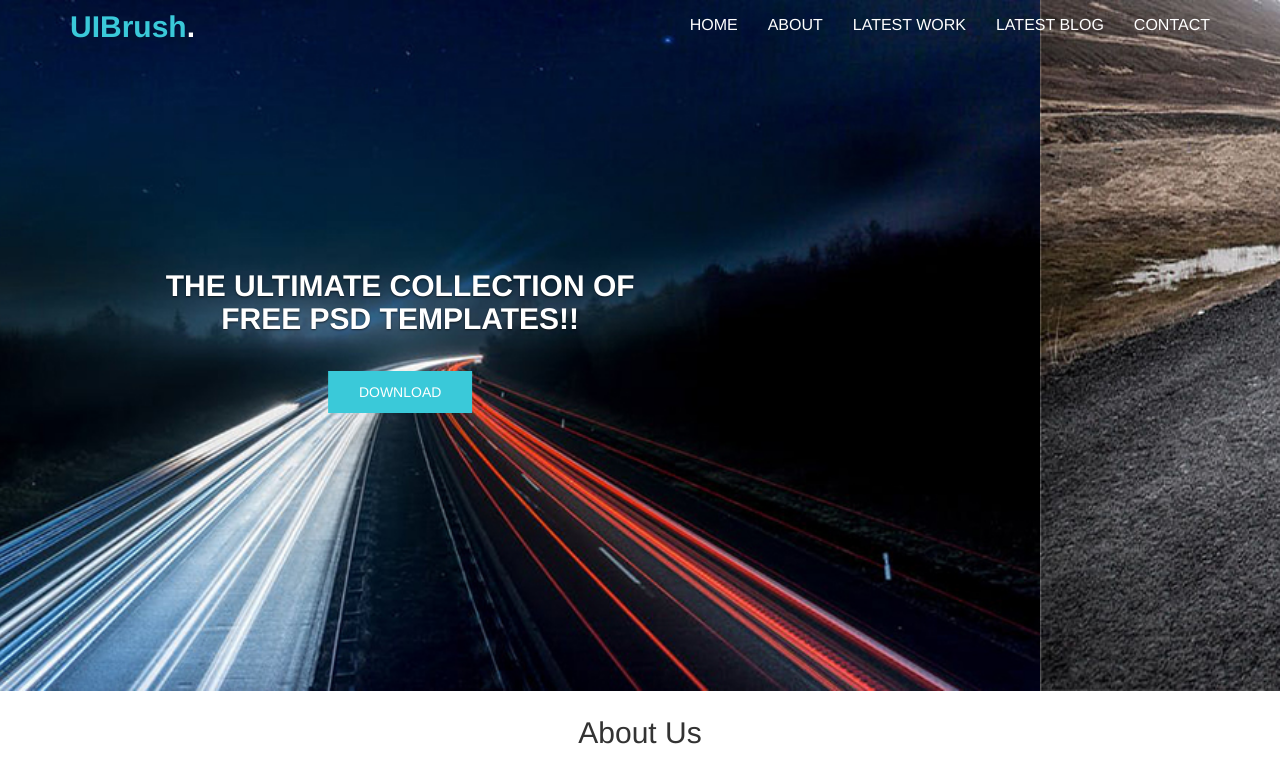
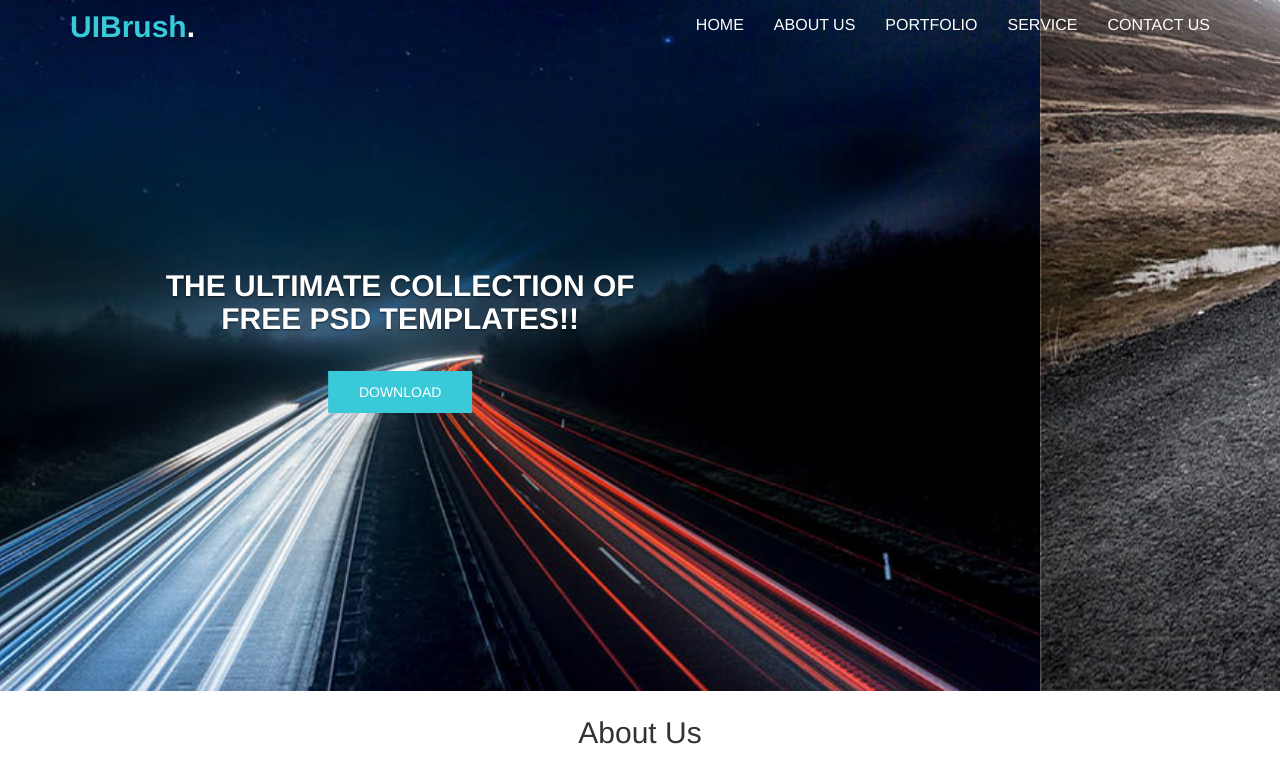
Before and after one commit to asifaumi/UIbrush_assignment, a plain HTML site: page index.html in a window 1280 px wide. Shown: the top 766 px of the page. Drawn offline with nearby package versions, Linux system fonts and the light colour scheme; files that its build step writes are made by us from their sources.

Commit message:
Update index.html

```diff
--- a/index.html
+++ b/index.html
@@ -29,10 +29,10 @@
                 <div class="colla pse navbar-collapse" id="bs-example-navbar-collapse-1">
                   <ul class="nav navbar-nav navbar-right">
                     <li><a href="#">Home</a></li>
-                    <li><a href="#">About</a></li>
-                    <li><a href="#">latest work</a></li>
-                    <li><a href="#">latest blog</a></li>
-                    <li><a href="#">contact</a></li>
+                    <li><a href="#">About Us</a></li>
+                    <li><a href="#">portfolio</a></li>
+                    <li><a href="#">Service</a></li>
+                    <li><a href="#">contact Us</a></li>
                   </ul>
                 </div><!-- /.navbar-collapse -->
               </div>
@@ -311,7 +311,7 @@
                   <input type="text" placeholder="email" class="form-control">
                 </div>
               </div>
-              <div class="col-sm-6">
+              <div class="col-sm-12">
                 <div class="form-group ">
                   <input type="text" placeholder="sunject" class="form-control">
                 </div>
```
